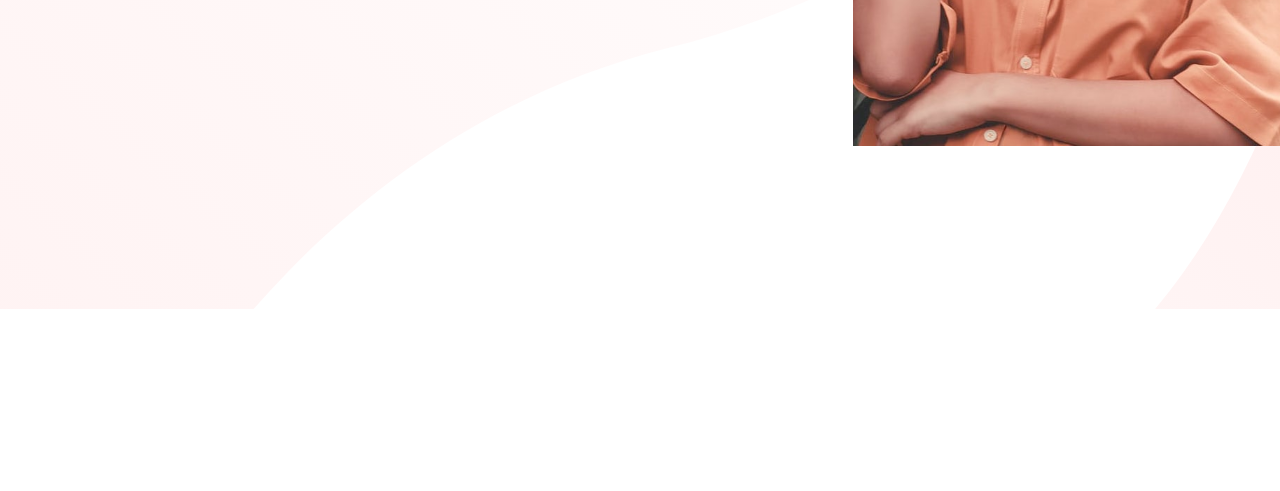
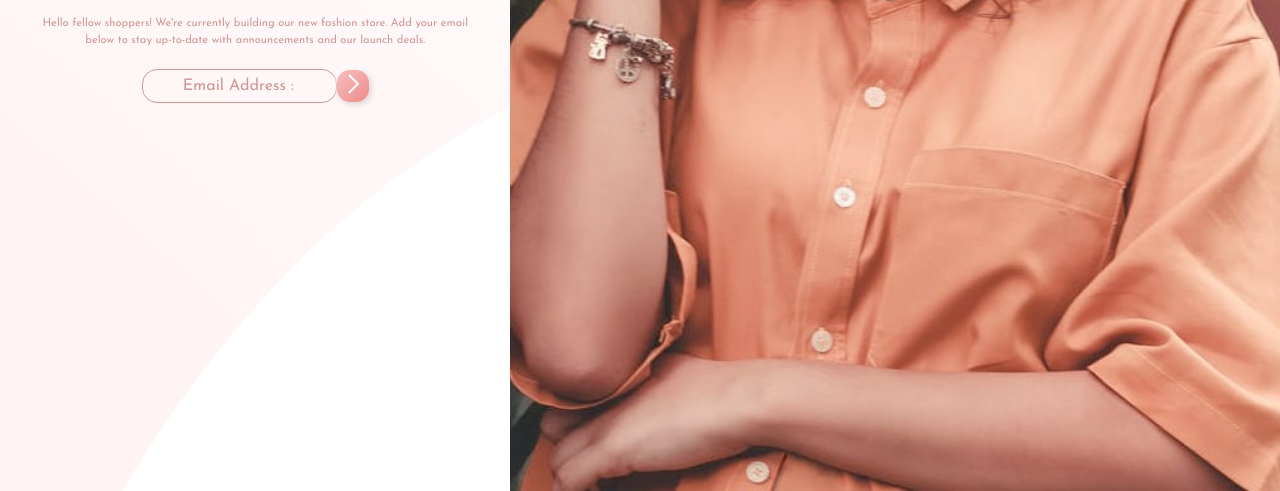
Before and after one commit to gaultierpatrice/ADA, a plain HTML site: page exo_maison/11_CssAvance/Exercice3/base-apparel-coming-soon-master/index.html in a window 1280 px wide. Shown: the part 491-982 px from the top of the page. Before the commit the page ends 800 px from the top, so only its background shows below. Drawn offline with Linux system fonts and the light colour scheme.

Commit message:
exo 3 css avance fini

```diff
--- a/exo_maison/11_CssAvance/Exercice3/base-apparel-coming-soon-master/css/styles.css
+++ b/exo_maison/11_CssAvance/Exercice3/base-apparel-coming-soon-master/css/styles.css
@@ -1,5 +1,6 @@
 html,
 body {
+  height: 100%;
   margin: 0;
   padding: 0;
 }
@@ -181,6 +182,7 @@ footer {
   }
 
   .text-field {
+    flex: auto;
     text-align: center;
     margin: auto;
     display: flex;
@@ -191,6 +193,7 @@ footer {
   }
 
   .image-field {
+    flex: auto;
     width: 100%;
     max-width: 100%;
   }
```
